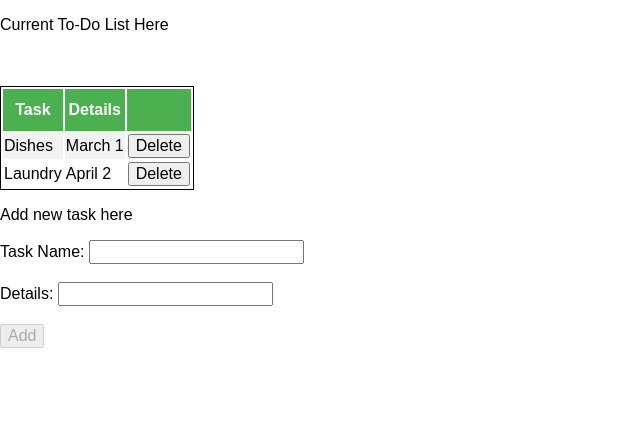
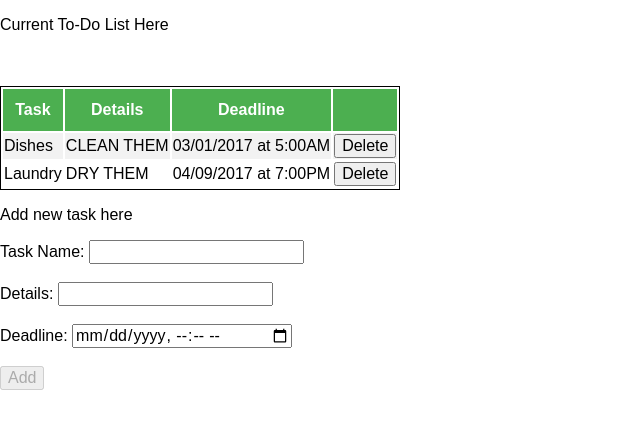
Before and after one commit to kntnguyen94/To-Do-List-Builder, a plain HTML site: page To-Do List Builder/index.html in a window 1280 px wide. Shown: the whole page, without its empty margins (0-640 px from the left). Drawn offline with nearby package versions, Linux system fonts and the light colour scheme.

Commit message:
Added date and details

```diff
--- a/To-Do List Builder/index.html
+++ b/To-Do List Builder/index.html
@@ -21,11 +21,13 @@
         <tr>
             <th>Task</th>
             <th>Details</th>
+            <th>Deadline</th>
             <th></th>
         </tr>
         <tr ng-repeat = "x in toDoList">
             <td>{{x.taskName}}</td>
-            <td>{{x.deadline}}</td>
+            <td>{{x.details}}</td>
+            <td>{{x.deadline | date:"MM/dd/yyyy ' at ' h:mma"}}</td>
             <td><input type="button" data-ng-click="removeRow(x)" value = "Delete"/></td>
         </tr>
         </table>
@@ -37,7 +39,9 @@
                 <span class = "error-message" ng-show="newTaskForm.taskName.$dirty && newTaskForm.taskName.$error.required">Must enter task name</span>
             <br><br>
             <label>Details:</label>
-                <input type="textarea" name="deadlineInput" ng-model="taskInfo.deadline"/>
+                <input type="textarea" name="detailsInput" ng-model="taskInfo.details"/><br><br>
+            <label>Deadline:</label>
+                <input type="datetime-local" name="deadlineInput" ng-model="taskInfo.deadline"/>
             <br><br>
             <input type = "submit" value = "Add" ng-disabled="newTaskForm.$invalid" />
         </form>
--- a/To-Do List Builder/js/toDo.js
+++ b/To-Do List Builder/js/toDo.js
@@ -4,13 +4,13 @@ var app = angular.module('app', []);
 app.controller("toDoCtrl", function ($scope) {
     "use strict";
     $scope.toDoList = [
-        {taskName: "Dishes", deadline: "March 1"},
-        {taskName: "Laundry", deadline: "April 2"}
+        {taskName: "Dishes",details: "CLEAN THEM", deadline: "03/01/2017 at 5:00AM"},
+        {taskName: "Laundry",details: "DRY THEM", deadline: "04/09/2017 at 7:00PM"}
     ];
 
     $scope.addTask = function (taskInfo) {
         $scope.toDoList.push({
-        taskName: taskInfo.taskName, deadline: taskInfo.deadline
+        taskName: taskInfo.taskName,details: taskInfo.details, deadline: taskInfo.deadline
         });
     };
 
```
